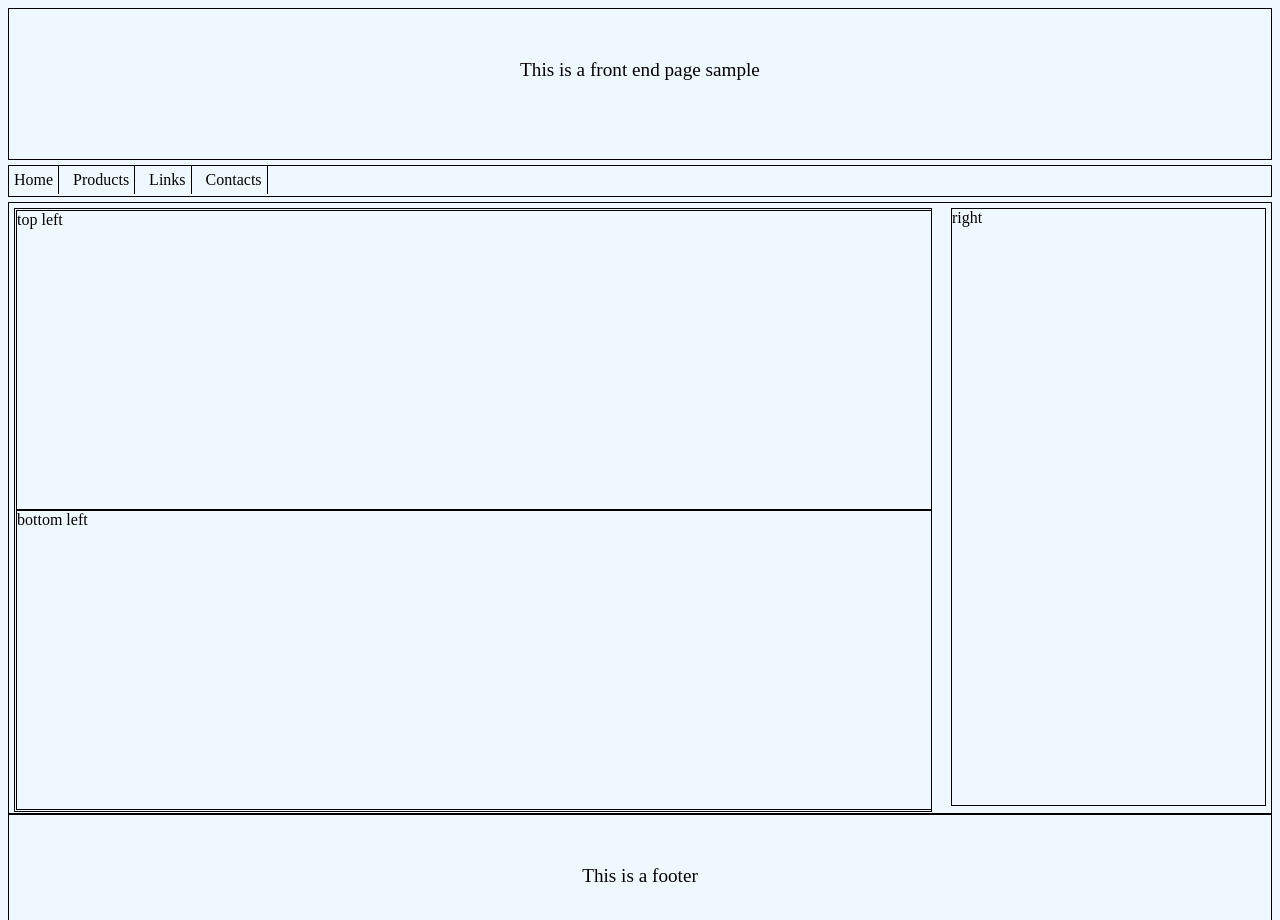
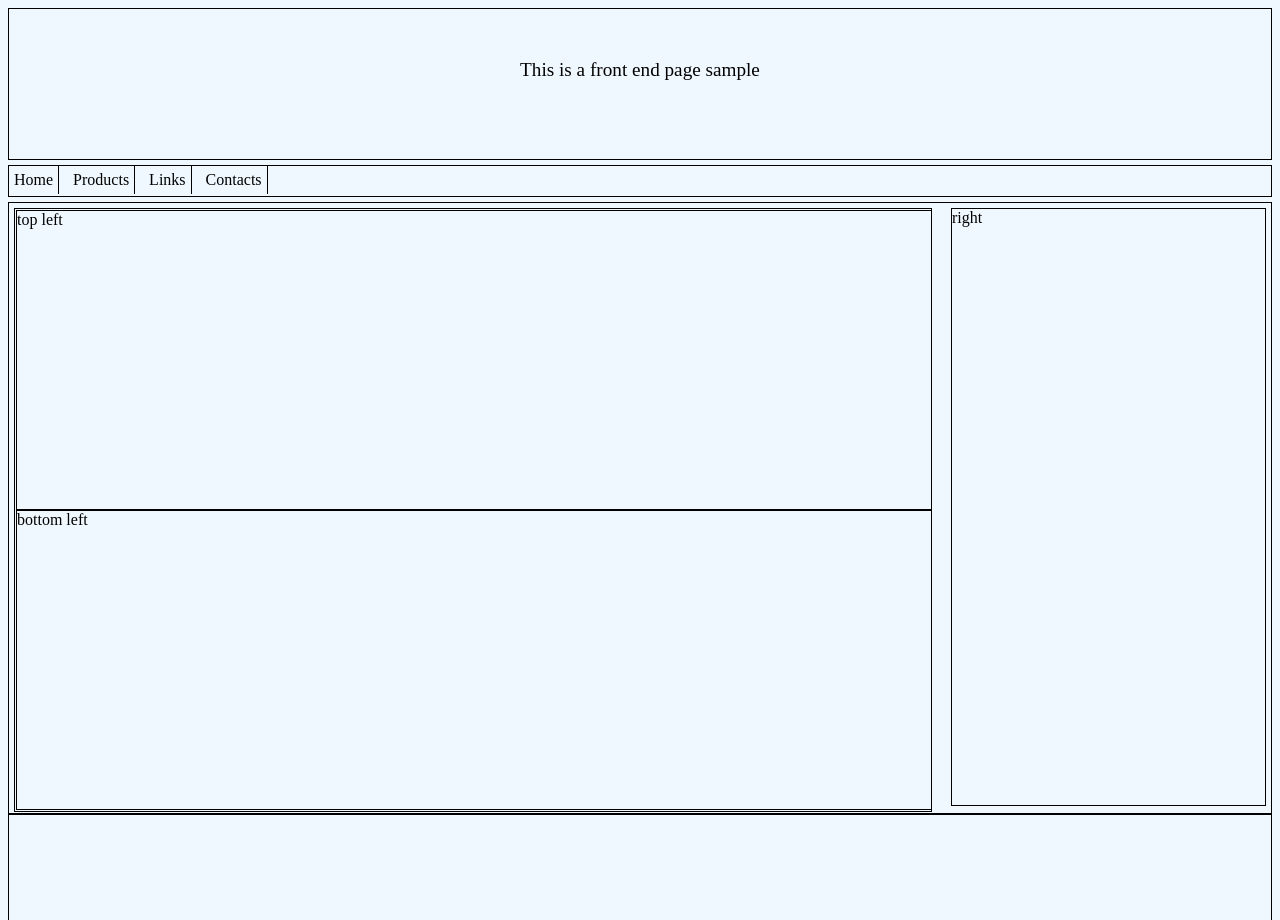
Before and after one commit to moslemWEB/repo1402, a plain HTML site: page index.html in a window 1280 px wide. Shown: the top 920 px of the page. Drawn offline with Linux system fonts and the light colour scheme.

Commit message:
few changes

```diff
--- a/index.html
+++ b/index.html
@@ -29,7 +29,9 @@
 
     </div>
 
-    <div id="footer">This is a footer</div>
+    <div id="footer">
+
+    </div>
 
 </body>
 </html>
```
